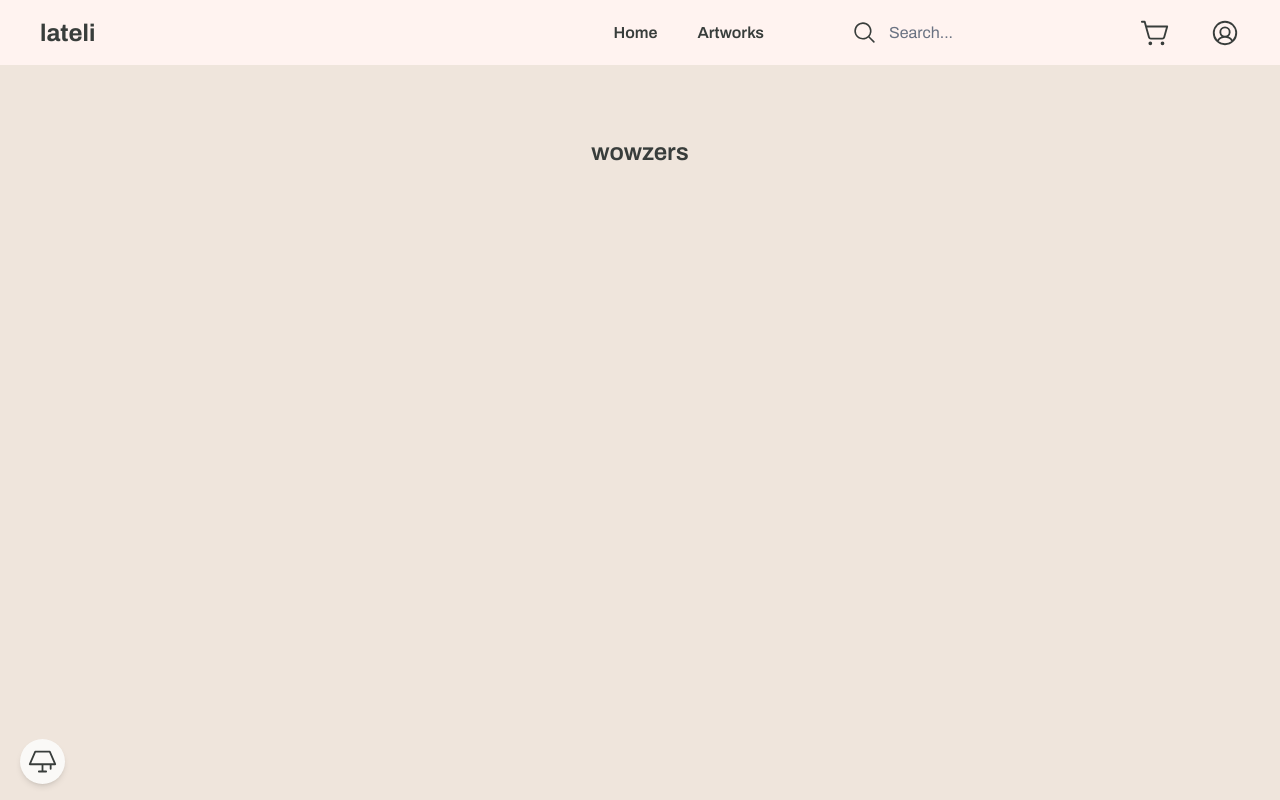
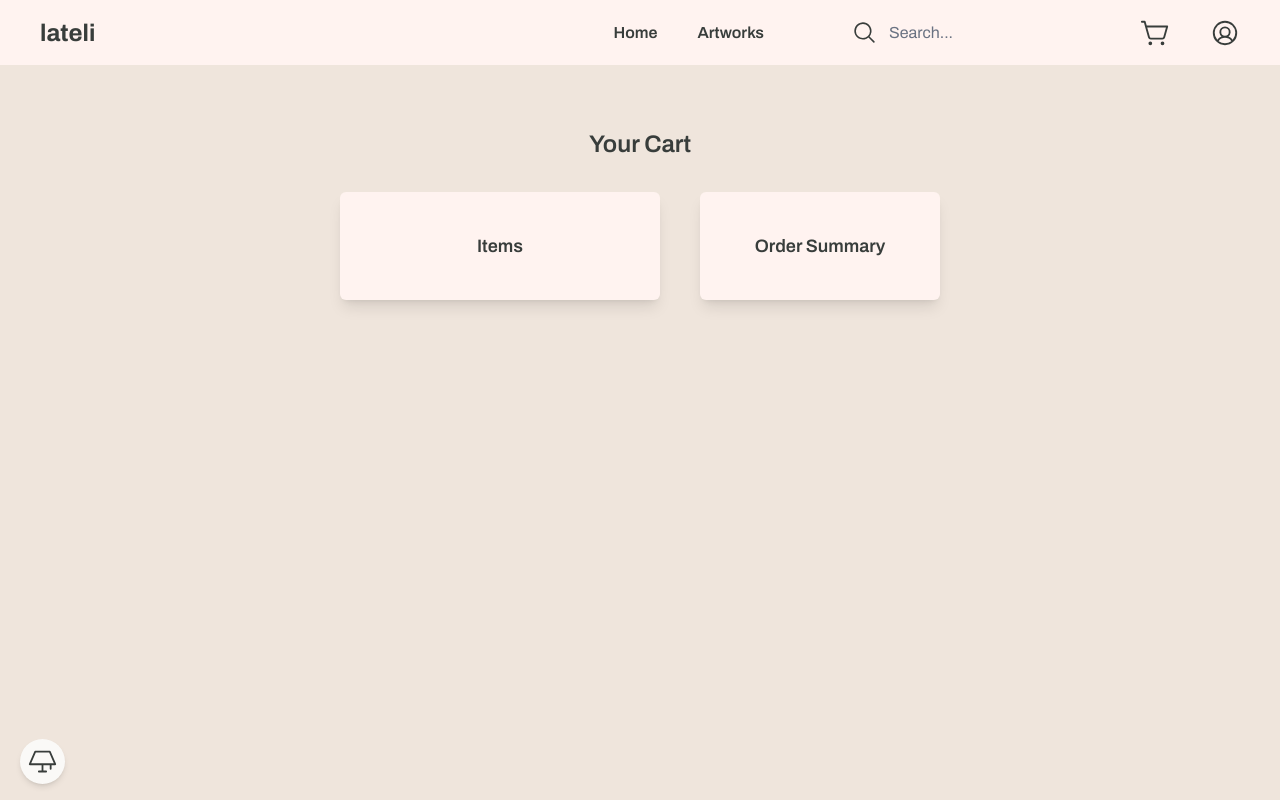
Before and after one commit to jyynso/lateli, a React (Vite) app in the folder client/: page /cart in a window 1280 px wide. Built offline with nearby package versions, Linux system fonts and the light colour scheme; no server answers.

Commit message:
style: add fix order summary and items container

```diff
--- a/client/src/pages/Cart.tsx
+++ b/client/src/pages/Cart.tsx
@@ -1,8 +1,16 @@
 function Cart() {
   return (
-    <div className="min-h-screen bg-(--bg-light) pt-24">
-      <div className="mx-auto max-w-6xl px-6 py-10">
-        <h1 className="text-center text-2xl font-semibold">wowzers</h1>
+    <div className="min-h-screen pt-24 bg-(--bg-light)">
+      <h1 className="text-center text-2xl font-semibold p-8">Your Cart</h1>
+
+      <div className="flex flex-row justify-center gap-10">
+        <div className="flex flex-col items-center p-10 rounded-md shadow-lg w-80  bg-(--bg-card)">
+          <h1 className="text-lg font-semibold">Items</h1>
+        </div>
+
+        <div className="flex flex-col items-center p-10 rounded-md shadow-lg w-60 bg-(--bg-card)">
+          <h1 className="text-lg font-semibold">Order Summary</h1>
+        </div>
       </div>
     </div>
   );
```
